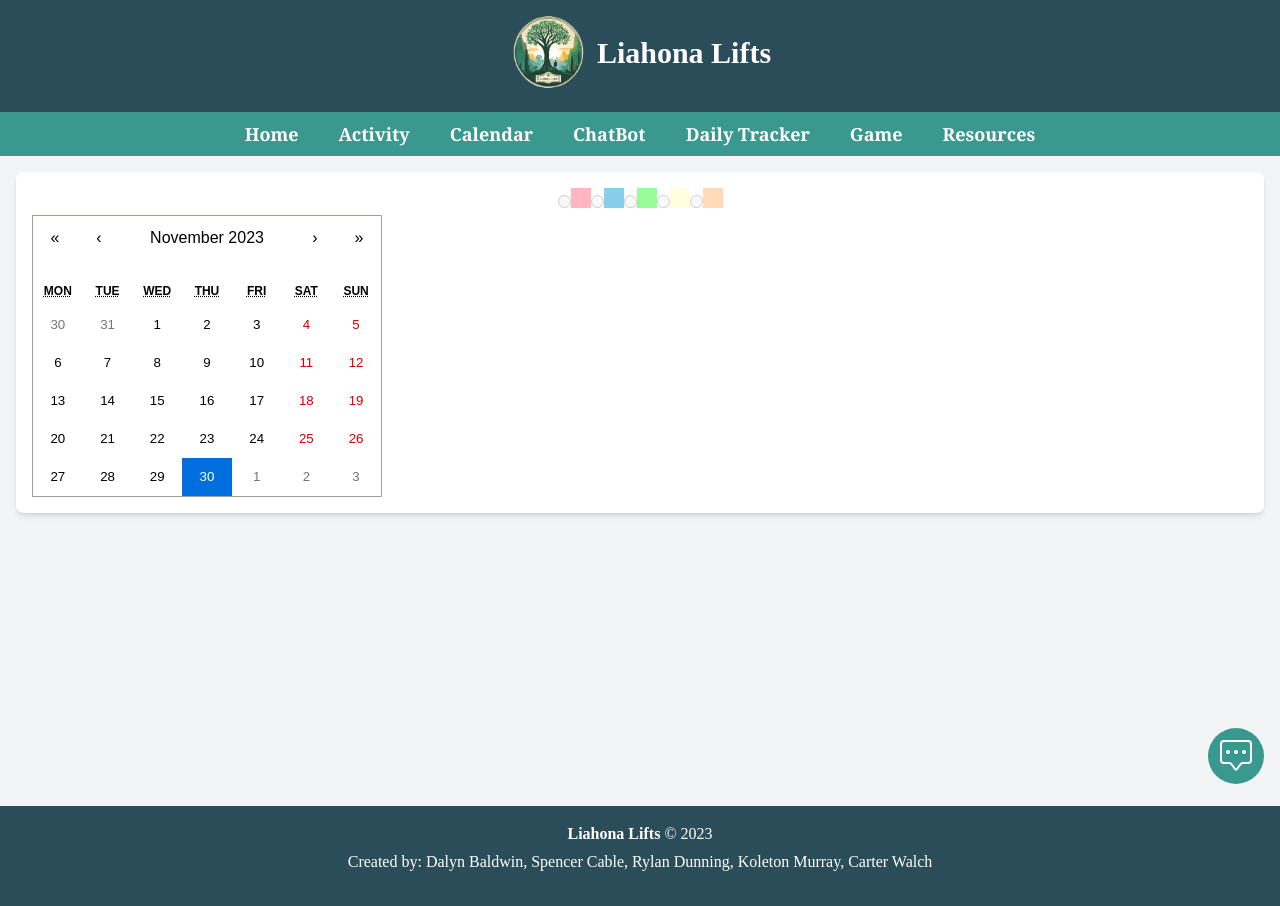
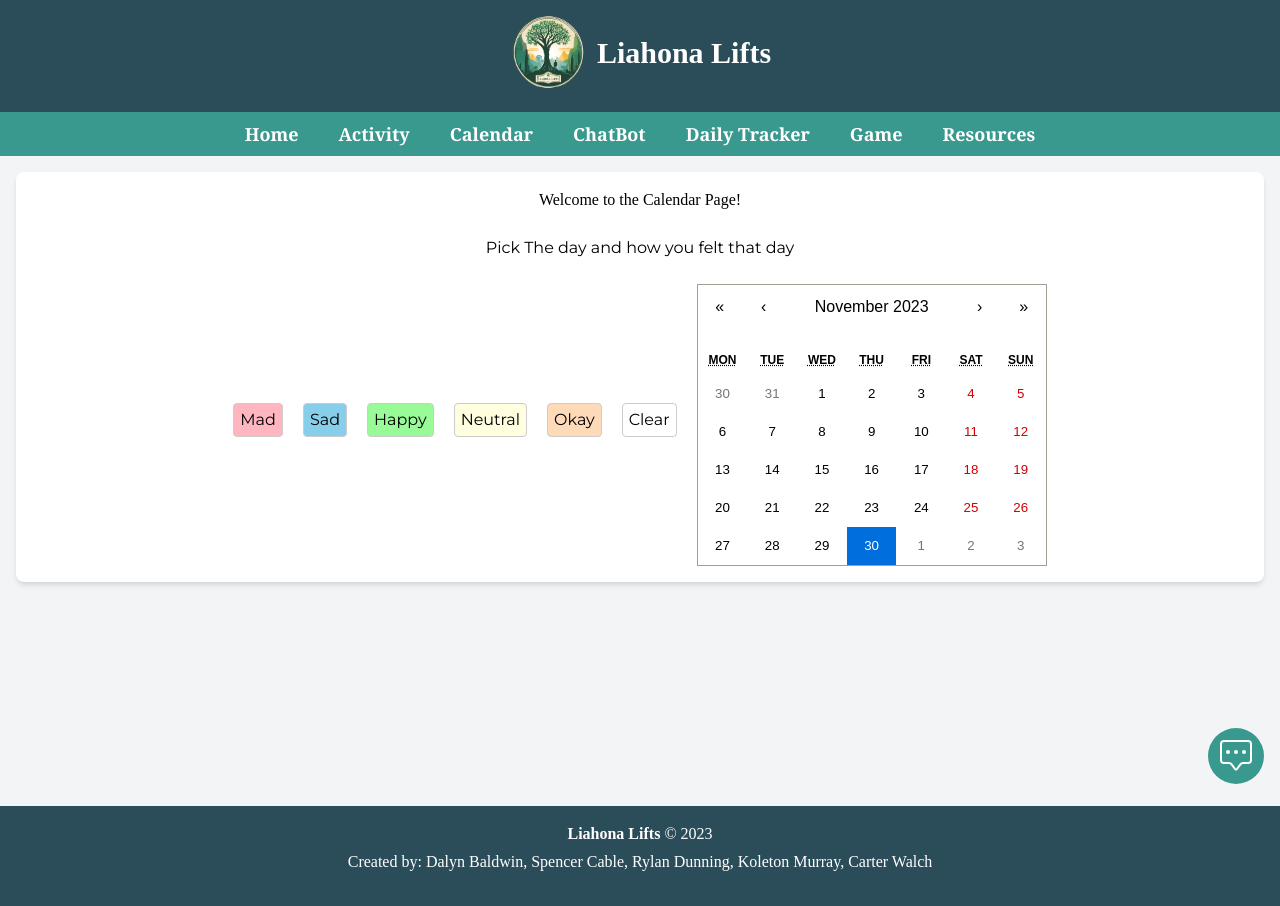
Before and after one commit to koletonmurray/mental-health-app, a React (Create React App) app in the folder frontend/mental-health-app/: page /calendar in a window 1280 px wide. Built offline with nearby package versions, Linux system fonts and the light colour scheme; a web font is replaced by a local one.

Commit message:
Calendar Updates

```diff
--- a/frontend/mental-health-app/src/App.css
+++ b/frontend/mental-health-app/src/App.css
@@ -1,17 +1,19 @@
-@import 'tailwindcss/base';
-@import 'tailwindcss/components';
-@import 'tailwindcss/utilities';
+@import "tailwindcss/base";
+@import "tailwindcss/components";
+@import "tailwindcss/utilities";
 
 .App {
   text-align: center;
 }
 
 body {
-  font-family: 'Montserrat', sans-serif; /* Use Monteserrat as the default font for the body */
+  font-family: "Montserrat", sans-serif; /* Use Monteserrat as the default font for the body */
 }
 
-h1, h2, h3 {
-  font-family: 'Hedvig Letters Serif', serif;
+h1,
+h2,
+h3 {
+  font-family: "Hedvig Letters Serif", serif;
 }
 
 .mood-happy {
@@ -24,15 +26,50 @@ h1, h2, h3 {
 
 /* Add this to your CSS */
 .nav-button {
-  border: 2px solid #39998E; /* Adjust the border styles as needed */
+  border: 2px solid #39998e; /* Adjust the border styles as needed */
   padding: 8px 16px; /* Adjust the padding as needed */
   background-color: #fff; /* Adjust the background color as needed */
-  color: #39998E; /* Adjust the text color as needed */
+  color: #39998e; /* Adjust the text color as needed */
   cursor: pointer;
   transition: all 0.3s ease; /* Add a smooth transition effect */
 }
 
 .nav-button:hover {
-  background-color: #39998E;
+  background-color: #39998e;
   color: #fff;
 }
+
+.color-options-container {
+  display: flex;
+  flex-wrap: wrap;
+  align-items: center;
+}
+
+.color-option {
+  display: flex;
+  align-items: center;
+  margin-right: 20px;
+  margin-bottom: 10px;
+}
+
+.color-radio-input {
+  appearance: none;
+  background-color: #fff;
+  border: 1px solid #ccc;
+  padding: 4px 6px;
+  border-radius: 4px;
+  cursor: pointer;
+  outline: none;
+  transition: background-color 0.3s, border-color 0.3s;
+}
+
+.color-box {
+  width: 20px;
+  height: 20px;
+  display: inline-block;
+  margin-right: 5px;
+}
+
+.color-name {
+  font-size: 14px;
+}
--- a/frontend/mental-health-app/src/pages/Calendar.js
+++ b/frontend/mental-health-app/src/pages/Calendar.js
@@ -7,7 +7,15 @@ const MentalHealthCalendar = () => {
   const [selectedDate, setSelectedDate] = useState(null);
   const [colors, setColors] = useState({});
 
-  const colorOptions = ["#FFB6C1", "#87CEEB", "#98FB98", "#FFFFE0", "#FFDAB9"]; // Example colors
+  const colorOptions = [
+    "#FFB6C1",
+    "#87CEEB",
+    "#98FB98",
+    "#FFFFE0",
+    "#FFDAB9",
+    "#FFFFFF",
+  ]; // Example colors
+  const colorNames = ["Mad", "Sad", "Happy", "Neutral", "Okay", "Clear"];
 
   const onDayClick = (value) => {
     const formattedDate = value.toISOString().split("T")[0];
@@ -34,24 +42,26 @@ const MentalHealthCalendar = () => {
   };
 
   return (
-    <div>
+    <div style={{ justifyContent: "center" }}>
+      <h1>Welcome to the Calendar Page!</h1>
+      <br />
+      <p>Pick The day and how you felt that day</p>
+      <br />
+      <div
+        className="color-options-container"
+        style={{ justifyContent: "center" }}
+      >
         {colorOptions.map((color, index) => (
-        <label key={index}>
+          <label key={index} className="color-option">
             <input
-            type="radio"
+              type="button"
               name="color"
-            value={color}
-            onChange={() => handleColorChange(color)}
+              value={colorNames[index]}
+              onClick={() => handleColorChange(color)}
               disabled={!selectedDate}
+              className="color-radio-input"
+              style={{ backgroundColor: color }}
             />
-          <span
-            style={{
-              backgroundColor: color,
-              width: "20px",
-              height: "20px",
-              display: "inline-block",
-            }}
-          ></span>
           </label>
         ))}
         <Calendar
@@ -61,6 +71,7 @@ const MentalHealthCalendar = () => {
           tileContent={tileContent}
         />
       </div>
+    </div>
   );
 };
 
```
Lines whose indentation alone changed are shown as unchanged.
